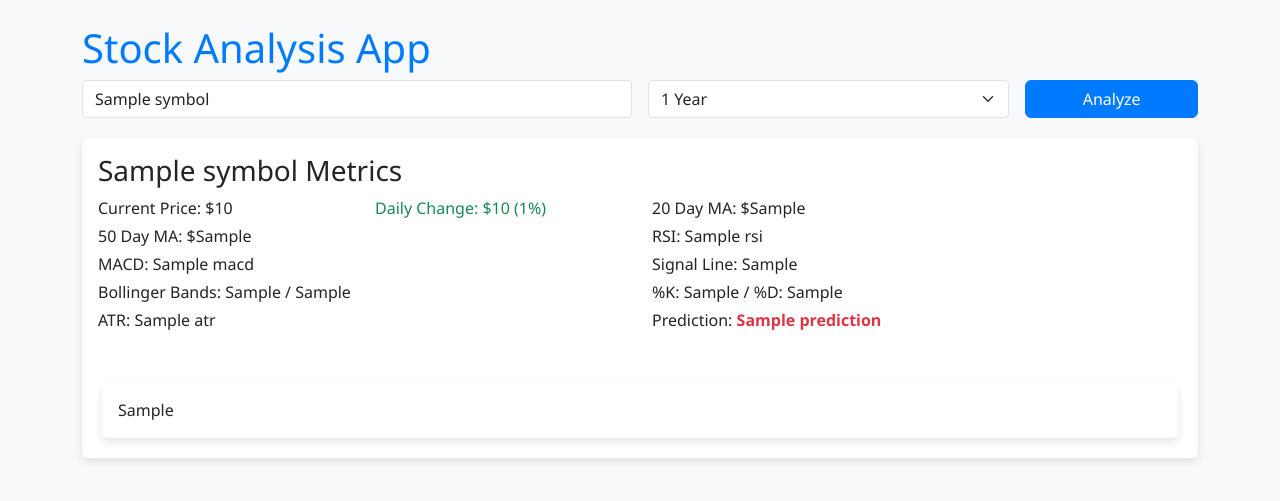
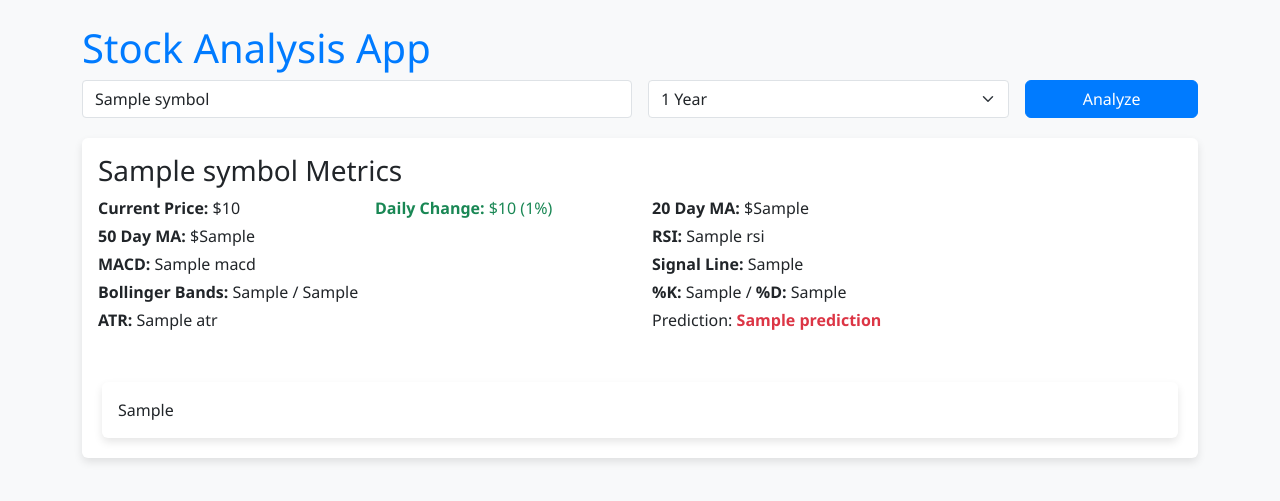
Before and after one commit to goldennoodles/simple_stock_analysis_app, a Flask app: template templates/index.html in a window 1280 px wide. Shown: the top 501 px of the page. Run offline with Flask 3, Linux system fonts and the light colour scheme; the template is opened without the code that fills it: most values are stand-ins (such as "Sample title", 1, 10 or a date in 2020).

Commit message:
Visuals and bug fix

```diff
--- a/app.py
+++ b/app.py
@@ -116,7 +116,7 @@ def index():
 
             metrics = {
                 "symbol": symbol,
-                "current_price": latest_close,
+                "current_price": round(latest_close, 2),
                 "price_change": price_change,
                 "percent_change": percent_change,
                 "ma_20": round(df['20_MA'].iloc[-1], 2) if not pd.isna(df['20_MA'].iloc[-1]) else None,
--- a/templates/index.html
+++ b/templates/index.html
@@ -80,36 +80,36 @@
                     <h3 class="card-title">{{ metrics.symbol }} Metrics</h3>
                     <div class="row">
                         <div class="col-md-3">
-                            <p class="mb-1">Current Price: ${{ metrics.current_price }}</p>
+<p class="mb-1"><strong>Current Price:</strong> ${{ metrics.current_price }}</p>
                         </div>
                         <div class="col-md-3">
-                            <p class="mb-1 text-{{ 'success' if metrics.price_change >= 0 else 'danger' }}">
-                                Daily Change: ${{ metrics.price_change }} ({{ metrics.percent_change }}%)
+<p class="mb-1 text-{{ 'success' if metrics.price_change >= 0 else 'danger' }}">
+                                <strong>Daily Change:</strong> ${{ metrics.price_change }} ({{ metrics.percent_change }}%)
                             </p>
                         </div>
                         <div class="col-md-3">
-                                    <p class="mb-1" title="The average closing price over the last 20 days.">20 Day MA: ${{ metrics.ma_20 }}</p>
+<p class="mb-1" title="The average closing price over the last 20 days."><strong>20 Day MA:</strong> ${{ metrics.ma_20 }}</p>
                                 </div>
                                 <div class="col-md-6">
-                                    <p class="mb-1" title="The average closing price over the last 50 days.">50 Day MA: ${{ metrics.ma_50 }}</p>
+<p class="mb-1" title="The average closing price over the last 50 days."><strong>50 Day MA:</strong> ${{ metrics.ma_50 }}</p>
                                 </div>
                                 <div class="col-md-6">
-                                    <p class="mb-1" title="Relative Strength Index, measures the speed and change of price movements.">RSI: {{ metrics.rsi }}</p>
+<p class="mb-1" title="Relative Strength Index, measures the speed and change of price movements."><strong>RSI:</strong> {{ metrics.rsi }}</p>
                                 </div>
                                 <div class="col-md-6">
-                                    <p class="mb-1" title="Moving Average Convergence Divergence, a trend-following momentum indicator.">MACD: {{ metrics.macd }}</p>
+<p class="mb-1" title="Moving Average Convergence Divergence, a trend-following momentum indicator."><strong>MACD:</strong> {{ metrics.macd }}</p>
                                 </div>
                                 <div class="col-md-6">
-                                    <p class="mb-1" title="A 9-day EMA of the MACD, used to signal buy/sell opportunities.">Signal Line: {{ metrics.signal_line }}</p>
+<p class="mb-1" title="A 9-day EMA of the MACD, used to signal buy/sell opportunities."><strong>Signal Line:</strong> {{ metrics.signal_line }}</p>
                                 </div>
                                 <div class="col-md-6">
-                                    <p class="mb-1" title="A volatility indicator with upper and lower bands around a moving average.">Bollinger Bands: {{ metrics.upper_band }} / {{ metrics.lower_band }}</p>
+<p class="mb-1" title="A volatility indicator with upper and lower bands around a moving average."><strong>Bollinger Bands:</strong> {{ metrics.upper_band }} / {{ metrics.lower_band }}</p>
                                 </div>
                                 <div class="col-md-6">
-                                    <p class="mb-1" title="Stochastic Oscillator, a momentum indicator comparing a particular closing price to a range of its prices over a certain period of time.">%K: {{ metrics.k }} / %D: {{ metrics.d }}</p>
+<p class="mb-1" title="Stochastic Oscillator, a momentum indicator comparing a particular closing price to a range of its prices over a certain period of time."><strong>%K:</strong> {{ metrics.k }} / <strong>%D:</strong> {{ metrics.d }}</p>
                                 </div>
                                 <div class="col-md-6">
-                                    <p class="mb-1" title="Average True Range, a measure of volatility.">ATR: {{ metrics.atr }}</p>
+<p class="mb-1" title="Average True Range, a measure of volatility."><strong>ATR:</strong> {{ metrics.atr }}</p>
                                 </div>
                                 <div class="col-md-3">
                                     <p class="mb-1">
```
